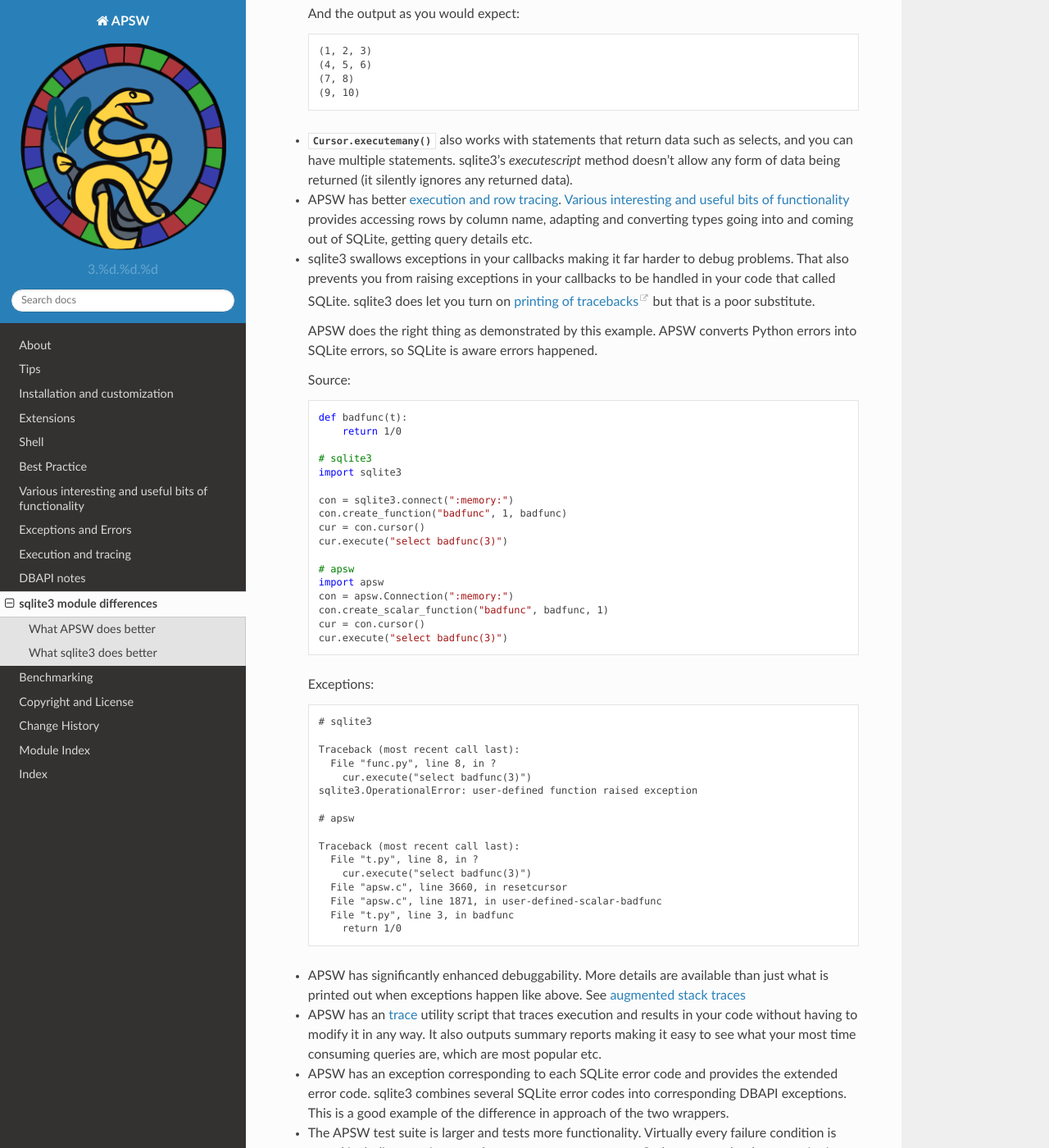
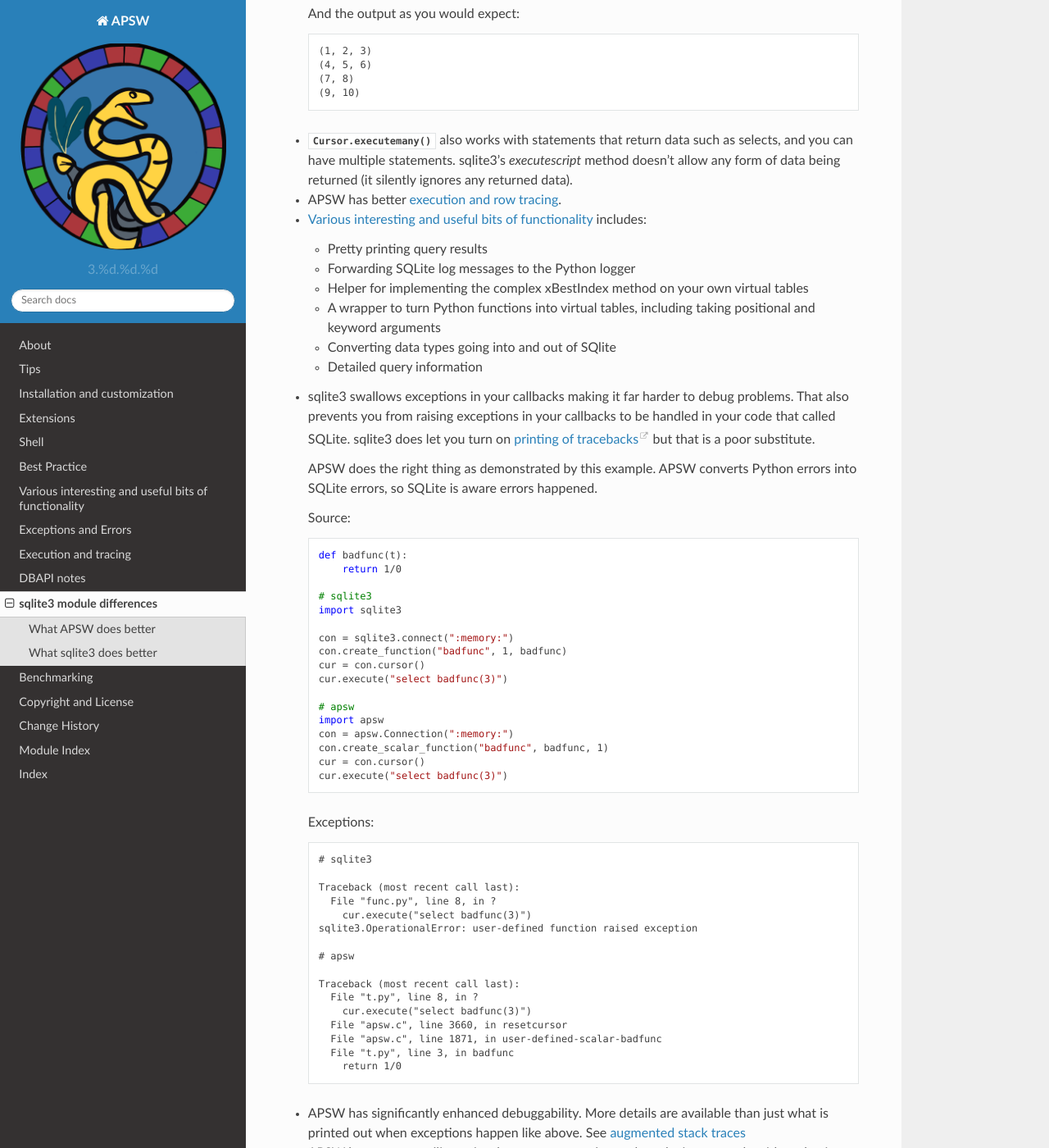
Before and after one commit to rogerbinns/apsw, a Sphinx documentation site: the page built from doc/pysqlite.rst, in a window 1280 px wide and 1400 px high, scrolled down 1531 px. Shown: the whole window at 82% size. Built offline with Sphinx 7.4.7 and the Read the Docs theme 2.0.0, drawn with Linux system fonts in a browser that asks for light colours; pages that are not in the unit, such as notebooks, are missing from menus; the version number is read from the project's files by our own code; some of the changed text lies outside the part shown.

Commit message:
Minor doc tweaking

```diff
--- a/doc/pysqlite.rst
+++ b/doc/pysqlite.rst
@@ -98,9 +98,17 @@
   data being returned (it silently ignores any returned data).
 
 * APSW has better :ref:`execution and row tracing <tracing>`.
-  :doc:`ext` provides accessing rows by column name, adapting and
-  converting types going into and coming out of SQLite, getting query
-  details etc.
+
+* :doc:`ext` includes:
+
+  - Pretty printing query results
+  - Forwarding SQLite log messages to the Python logger
+  - Helper for implementing the complex xBestIndex method on your own
+    virtual tables
+  - A wrapper to turn Python functions into virtual tables, including
+    taking positional and keyword arguments
+  - Converting data types going into and out of SQlite
+  - Detailed query information
 
 * sqlite3 swallows exceptions in your callbacks making it far harder
   to debug problems. That also prevents you from raising exceptions in
@@ -176,11 +184,15 @@
   example try returning an unsupported type from a registered scalar
   function.
 
-* APSW is faster than sqlite3 in my testing.  Try the
-  :ref:`speedtest` benchmark.
+* APSW is faster than sqlite3 in my testing.  Try the :ref:`speedtest`
+  benchmark.  All C code in APSW called by Python implements the
+  fastcall mechanism, as does most of sqlite3.  All code called from C
+  in APSW also uses fastcall, while sqlite3 uses the older mechanism
+  that is `significantly slower
+  <https://github.com/rogerbinns/python-fastcall>`__.
 
 What sqlite3 does better
 ========================
 
 * sqlite3 is part of the standard library, and is widely supported by
-  libraries that abstract away the database layer
+  libraries that abstract away the database layer.
```
